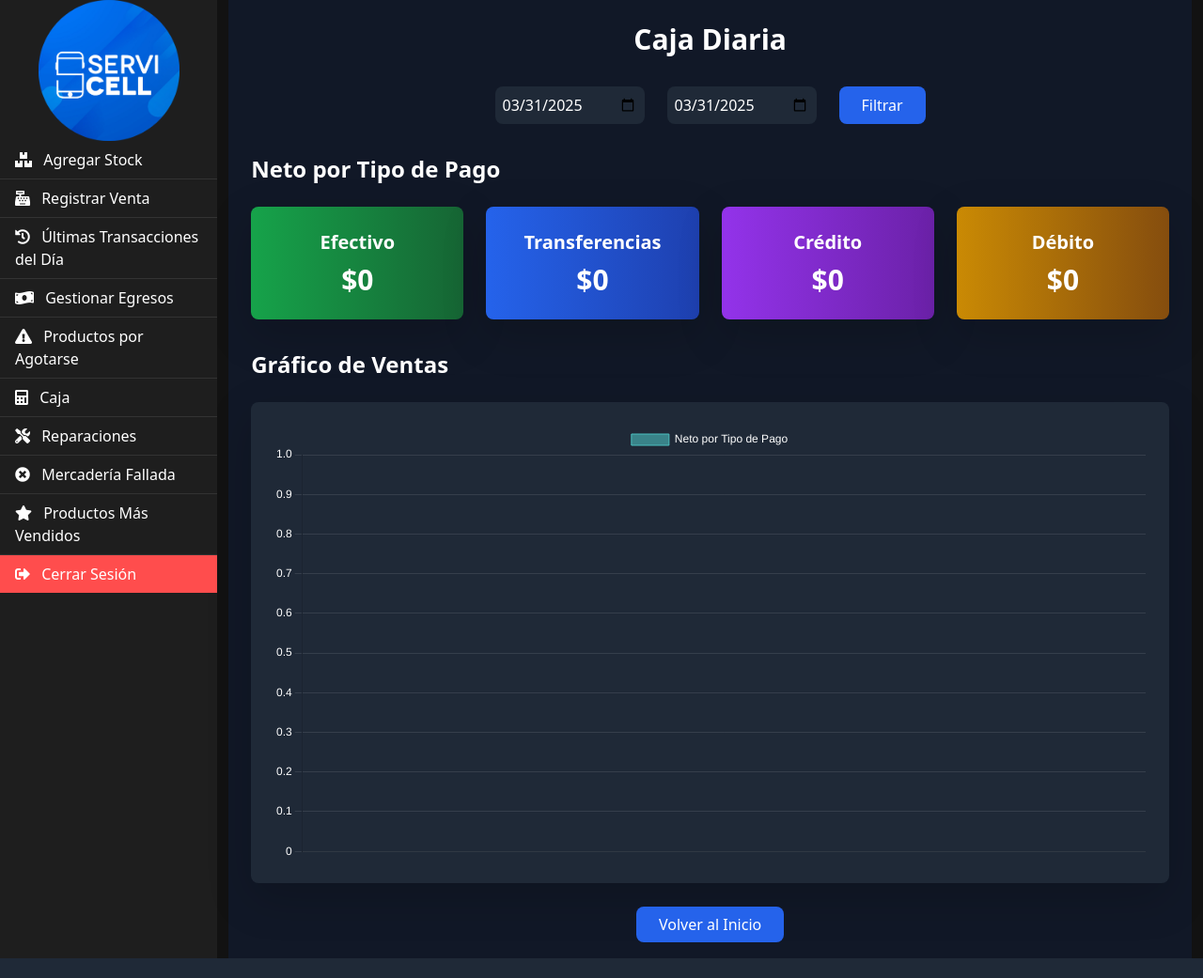
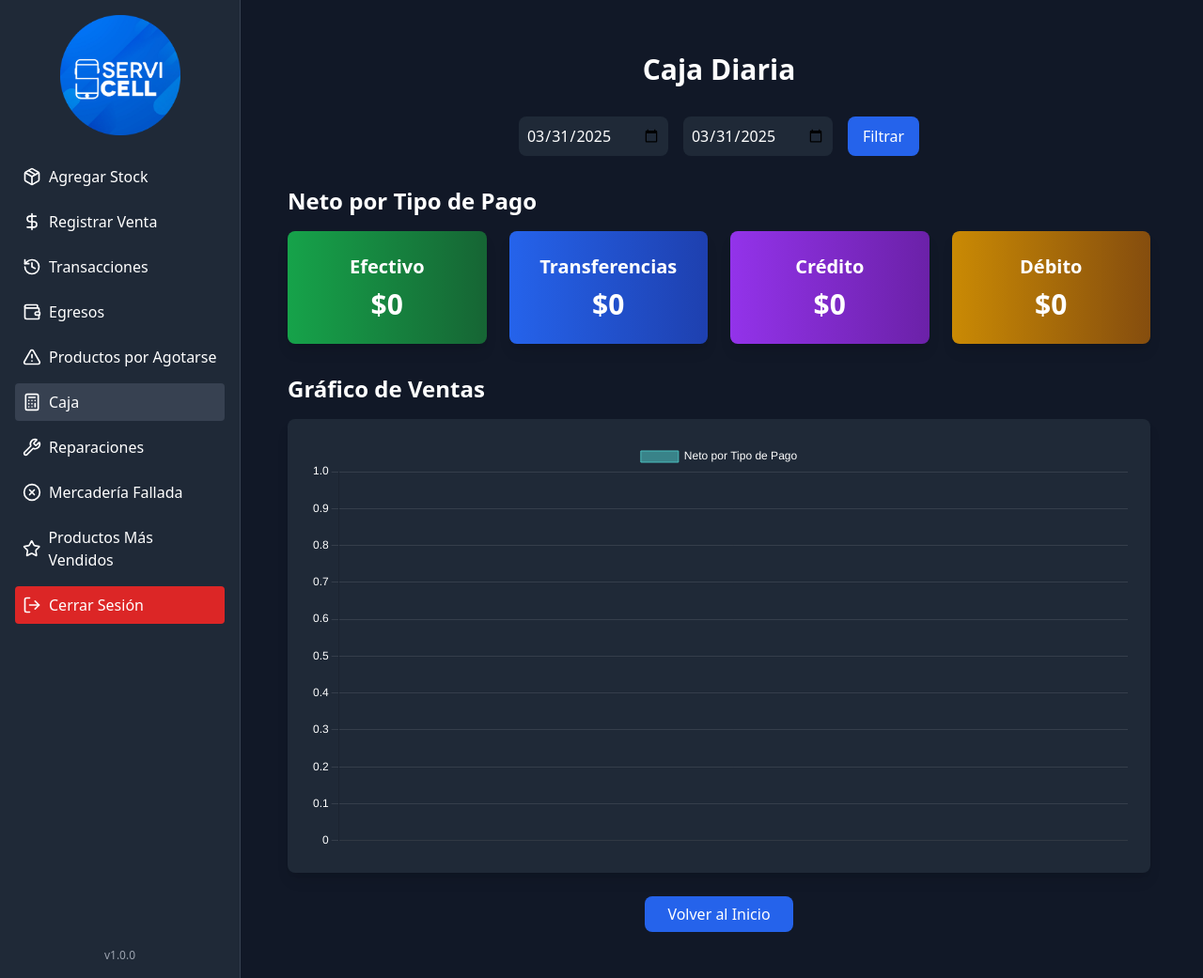
Before and after one commit to NahunMenem/Servicell, a Flask app: page /caja in a window 1280 px wide. Shown: the whole page at 94% size. Before the commit the page ends 1020 px from the top, so only its background shows below. Run offline with Flask 3, Linux system fonts and the light colour scheme; data that the repository does not hold is empty; some libraries are stand-ins or nearby versions.

Commit message:
nuevo menu

```diff
--- a/templates/base.html
+++ b/templates/base.html
@@ -1,171 +1,116 @@
 <!DOCTYPE html>
-<html lang="es">
+<html lang="es" class="dark">
 <head>
   <meta charset="UTF-8">
   <meta name="viewport" content="width=device-width, initial-scale=1.0">
-    <title>Sistema - Servicell</title>
-    <!-- Bootstrap CSS -->
-    <link href="https://cdn.jsdelivr.net/npm/bootstrap@5.3.0/dist/css/bootstrap.min.css" rel="stylesheet">
-    <!-- Favicon estándar para navegadores -->
-    <link rel="icon" type="image/x-icon" href="/static/images/icono.ico">
-    <!-- Icono para dispositivos iOS (iPhone, iPad) -->
-    <link rel="apple-touch-icon" href="/static/images/icono.png">
-    <!-- Font Awesome CSS -->
-    <link href="https://cdnjs.cloudflare.com/ajax/libs/font-awesome/5.15.4/css/all.min.css" rel="stylesheet">
-    <!-- Tailwind CSS -->
+  <title>Sistema Servicell</title>
+  <link rel="icon" type="image/x-icon" href="{{ url_for('static', filename='images/icono.ico') }}">
   <script src="https://cdn.tailwindcss.com"></script>
-    <style>
-        body {
-            background-color: #121212;
-            color: #ffffff;
-        }
-
-        .bg-light {
-            background-color: #1e1e1e !important;
-            border-color: #333333 !important;
-        }
-
-        .list-group-item {
-            background-color: #1e1e1e;
-            color: #ffffff;
-            border-color: #333333;
-        }
-
-        .list-group-item-action:hover {
-            background-color: #333333;
-            color: #ffffff;
-        }
-
-        .sidebar-heading {
-            display: flex;
-            justify-content: center;
-            align-items: center;
-            height: 150px;
-            padding: 20px;
-        }
-
-        .sidebar-heading img {
-            max-width: 100%;
-            height: auto;
-            display: block;
-        }
-
-        /* Estilos para el botón de toggle en móviles */
-        #sidebarToggle {
-            display: none; /* Oculto por defecto */
-        }
-
-        @media (max-width: 768px) {
-            #sidebarToggle {
-                display: block; /* Mostrar en móviles */
-                position: fixed;
-                top: 10px;
-                left: 10px;
-                z-index: 1000;
-            }
-
-            #sidebar-wrapper {
-                position: fixed;
-                top: 0;
-                left: -250px; /* Ocultar el sidebar por defecto */
-                height: 100vh;
-                width: 250px;
-                transition: left 0.3s ease;
-                z-index: 999;
-            }
-
-            #sidebar-wrapper.active {
-                left: 0; /* Mostrar el sidebar */
-            }
-
-            #page-content-wrapper {
-                margin-left: 0; /* Ajustar el contenido cuando el sidebar está oculto */
+  <script src="https://unpkg.com/lucide@latest"></script>
+  <script>
+    window.onload = () => { lucide.createIcons(); };
+    tailwind.config = {
+      darkMode: 'class',
+      theme: {
+        extend: {
+          colors: {
+            primary: {
+              600: '#2563eb',
+              700: '#1d4ed8',
+            },
+            dark: {
+              800: '#1e293b',
+              900: '#0f172a',
             }
           }
-
-        .list-group-item-logout {
-            background-color: #ff4d4d;
-            color: #ffffff;
         }
-
-        .list-group-item-logout:hover {
-            background-color: #ff1a1a;
-            color: #ffffff;
       }
-    </style>
+    }
+  </script>
 </head>
-<body>
-    <div class="d-flex" id="wrapper">
-        <!-- Botón para mostrar/ocultar el sidebar en móviles -->
-        <button id="sidebarToggle" class="btn btn-dark">
-            <i class="fas fa-bars"></i>
+<body class="bg-gray-100 dark:bg-gray-900 text-gray-900 dark:text-gray-100">
+  <!-- Overlay y botón de menú -->
+  <div id="sidebarOverlay" class="fixed inset-0 bg-black bg-opacity-50 z-40 hidden"></div>
+  <button id="sidebarToggle" class="md:hidden fixed top-3 left-3 z-50 p-2 rounded-lg bg-primary-600 text-white shadow-lg">
+    <i data-lucide="menu"></i>
   </button>
 
+  <div class="grid grid-cols-1 md:grid-cols-[250px_1fr] min-h-screen">
     <!-- Sidebar -->
-        <div class="bg-light border-right" id="sidebar-wrapper">
-            <div class="sidebar-heading">
-                <img src="{{ url_for('static', filename='images/logo.png') }}" alt="Logo Servicell" style="max-width: 150px;">
+    <aside id="sidebar" class="bg-gray-800 text-white border-r border-gray-700 p-4 fixed md:static inset-y-0 left-0 w-64 transform -translate-x-full md:translate-x-0 transition-transform duration-300 z-50">
+      <div class="flex flex-col h-full">
+        <div class="flex items-center justify-center mb-6">
+          <img src="{{ url_for('static', filename='images/logo.png') }}" alt="Logo Servicell" class="h-32 mx-auto">
+        </div>
+        <nav class="space-y-2">
+          <a href="{{ url_for('agregar_stock') }}" class="flex items-center p-2 rounded hover:bg-gray-700 {{ 'bg-gray-700' if request.endpoint == 'agregar_stock' else '' }}">
+            <i data-lucide="package" class="w-5 h-5 mr-2"></i> Agregar Stock
+          </a>
+          <a href="{{ url_for('registrar_venta') }}" class="flex items-center p-2 rounded hover:bg-gray-700 {{ 'bg-gray-700' if request.endpoint == 'registrar_venta' else '' }}">
+            <i data-lucide="dollar-sign" class="w-5 h-5 mr-2"></i> Registrar Venta
+          </a>
+          <a href="{{ url_for('ultimas_ventas') }}" class="flex items-center p-2 rounded hover:bg-gray-700 {{ 'bg-gray-700' if request.endpoint == 'ultimas_ventas' else '' }}">
+            <i data-lucide="history" class="w-5 h-5 mr-2"></i> Transacciones
+          </a>
+          <a href="{{ url_for('egresos') }}" class="flex items-center p-2 rounded hover:bg-gray-700 {{ 'bg-gray-700' if request.endpoint == 'egresos' else '' }}">
+            <i data-lucide="wallet" class="w-5 h-5 mr-2"></i> Egresos
+          </a>
+          {% if session.get('role') == 'admin' %}
+          <a href="{{ url_for('dashboard') }}" class="flex items-center p-2 rounded hover:bg-gray-700 {{ 'bg-gray-700' if request.endpoint == 'dashboard' else '' }}">
+            <i data-lucide="layout-dashboard" class="w-5 h-5 mr-2"></i> Dashboard
+          </a>
+          {% endif %}
+          <a href="{{ url_for('productos_por_agotarse') }}" class="flex items-center p-2 rounded hover:bg-gray-700 {{ 'bg-gray-700' if request.endpoint == 'productos_por_agotarse' else '' }}">
+            <i data-lucide="alert-triangle" class="w-5 h-5 mr-2"></i> Productos por Agotarse
+          </a>
+          <a href="{{ url_for('caja') }}" class="flex items-center p-2 rounded hover:bg-gray-700 {{ 'bg-gray-700' if request.endpoint == 'caja' else '' }}">
+            <i data-lucide="calculator" class="w-5 h-5 mr-2"></i> Caja
+          </a>
+          <a href="{{ url_for('reparaciones') }}" class="flex items-center p-2 rounded hover:bg-gray-700 {{ 'bg-gray-700' if request.endpoint == 'reparaciones' else '' }}">
+            <i data-lucide="wrench" class="w-5 h-5 mr-2"></i> Reparaciones
+          </a>
+          <a href="{{ url_for('mercaderia_fallada') }}" class="flex items-center p-2 rounded hover:bg-gray-700 {{ 'bg-gray-700' if request.endpoint == 'mercaderia_fallada' else '' }}">
+            <i data-lucide="x-circle" class="w-5 h-5 mr-2"></i> Mercadería Fallada
+          </a>
+          <a href="{{ url_for('productos_mas_vendidos') }}" class="flex items-center p-2 rounded hover:bg-gray-700 {{ 'bg-gray-700' if request.endpoint == 'productos_mas_vendidos' else '' }}">
+            <i data-lucide="star" class="w-5 h-5 mr-2"></i> Productos Más Vendidos
+          </a>
+          <a href="{{ url_for('logout') }}" class="flex items-center p-2 rounded bg-red-600 hover:bg-red-700">
+            <i data-lucide="log-out" class="w-5 h-5 mr-2"></i> Cerrar Sesión
+          </a>
+        </nav>
+        <footer class="mt-auto text-center text-xs text-gray-400 pt-6">v1.0.0</footer>
+      </div>
+    </aside>
+
+    <!-- Contenido principal -->
+    <main class="p-4 md:p-6 lg:p-8">
+      {% with messages = get_flashed_messages(with_categories=true) %}
+        {% if messages %}
+          {% for category, message in messages %}
+            <div class="mb-3 p-3 rounded-lg {{ 'bg-green-100 text-green-800' if category == 'success' else 'bg-red-100 text-red-800' }} text-sm">
+              {{ message }}
+            </div>
+          {% endfor %}
+        {% endif %}
+      {% endwith %}
+      {% block content %}{% endblock %}
+    </main>
   </div>
 
-            <div class="list-group list-group-flush">
-                <a href="{{ url_for('agregar_stock') }}" class="list-group-item list-group-item-action">
-                    <i class="fas fa-boxes me-2"></i> Agregar Stock
-                </a>
-                <a href="{{ url_for('registrar_venta') }}" class="list-group-item list-group-item-action">
-                    <i class="fas fa-cash-register me-2"></i> Registrar Venta
-                </a>
-                <a href="{{ url_for('ultimas_ventas') }}" class="list-group-item list-group-item-action">
-                    <i class="fas fa-history me-2"></i> Últimas Transacciones del Día
-                </a>
-                <a href="{{ url_for('egresos') }}" class="list-group-item list-group-item-action">
-                    <i class="fas fa-money-bill-wave me-2"></i> Gestionar Egresos
-                </a>
-                {% if session.get('role') == 'admin' %}
-                <a href="{{ url_for('dashboard') }}" class="list-group-item list-group-item-action">
-                    <i class="fas fa-chart-line me-2"></i> Dashboard
-                </a>
-                {% endif %}
-                <a href="{{ url_for('productos_por_agotarse') }}" class="list-group-item list-group-item-action">
-                    <i class="fas fa-exclamation-triangle me-2"></i> Productos por Agotarse
-                </a>
-                <a href="{{ url_for('caja') }}" class="list-group-item list-group-item-action">
-                    <i class="fas fa-calculator me-2"></i> Caja
-                </a>
-                <a href="{{ url_for('reparaciones') }}" class="list-group-item list-group-item-action">
-                    <i class="fas fa-tools me-2"></i> Reparaciones
-                </a>
-                <a href="{{ url_for('mercaderia_fallada') }}" class="list-group-item list-group-item-action">
-                    <i class="fas fa-times-circle me-2"></i> Mercadería Fallada
-                </a>
-                <a href="{{ url_for('productos_mas_vendidos') }}" class="list-group-item list-group-item-action">
-                    <i class="fas fa-star me-2"></i> Productos Más Vendidos
-                </a>
-                <a href="{{ url_for('logout') }}" class="list-group-item list-group-item-action list-group-item-logout">
-                    <i class="fas fa-sign-out-alt me-2"></i> Cerrar Sesión
-                </a>
+  <script>
+    const sidebar = document.getElementById('sidebar');
+    const sidebarToggle = document.getElementById('sidebarToggle');
+    const sidebarOverlay = document.getElementById('sidebarOverlay');
 
-            </div>
-        </div>
-        <!-- /#sidebar-wrapper -->
+    sidebarToggle.addEventListener('click', () => {
+      sidebar.classList.toggle('-translate-x-full');
+      sidebarOverlay.classList.toggle('hidden');
+    });
 
-        <!-- Page Content -->
-        <div id="page-content-wrapper" class="container-fluid">
-            {% block content %}{% endblock %}
-        </div>
-        <!-- /#page-content-wrapper -->
-    </div>
-    <!-- /#wrapper -->
-
-    <!-- Bootstrap JS and dependencies -->
-    <script src="https://code.jquery.com/jquery-3.5.1.slim.min.js"></script>
-    <script src="https://cdn.jsdelivr.net/npm/@popperjs/core@2.5.2/dist/umd/popper.min.js"></script>
-    <script src="https://stackpath.bootstrapcdn.com/bootstrap/4.5.2/js/bootstrap.min.js"></script>
-    <script src="https://cdn.jsdelivr.net/npm/bootstrap@5.3.0/dist/js/bootstrap.bundle.min.js"></script>
-
-    <script>
-        // Script para mostrar/ocultar el sidebar en móviles
-        document.getElementById('sidebarToggle').addEventListener('click', function() {
-            document.getElementById('sidebar-wrapper').classList.toggle('active');
+    sidebarOverlay.addEventListener('click', () => {
+      sidebar.classList.add('-translate-x-full');
+      sidebarOverlay.classList.add('hidden');
     });
   </script>
 </body>
```
Lines whose indentation alone changed are shown as unchanged.
